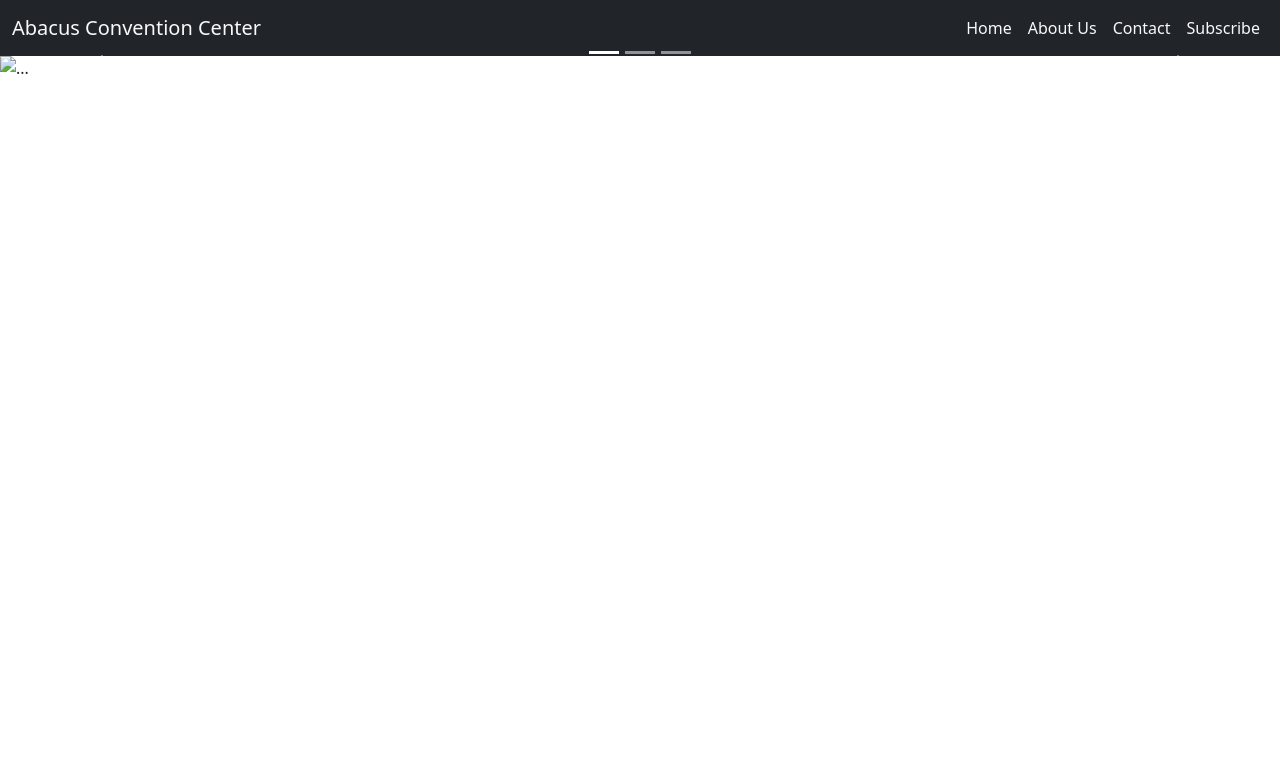
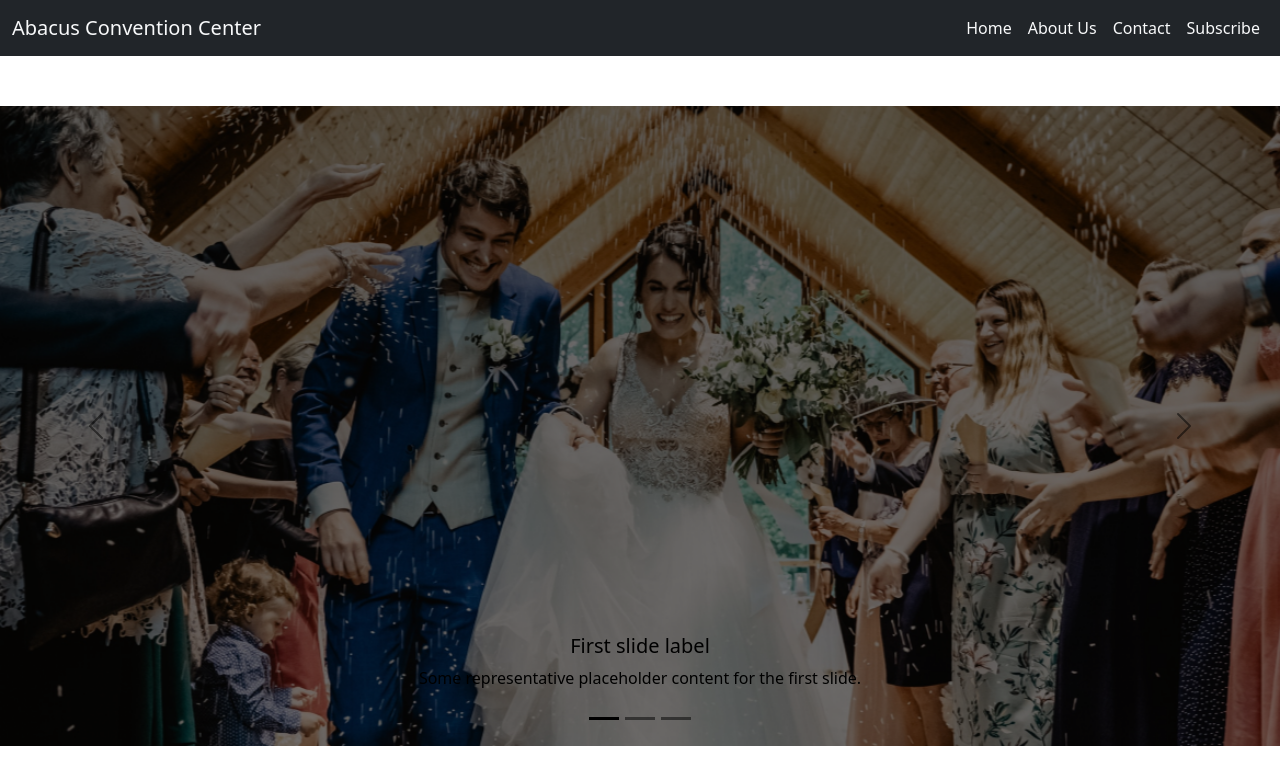
Before and after one commit to minhazroot/convention_centre, a plain HTML site: page index.html in a window 1280 px wide. Drawn offline with nearby package versions, Linux system fonts and the light colour scheme.

Commit message:
banar complit

```diff
--- /dev/null
+++ b/css/style.css
@@ -0,0 +1,7 @@
+#carouselExampleDark {
+    margin-top: 50px;
+
+
+
+
+}
--- a/index.html
+++ b/index.html
@@ -6,6 +6,7 @@
     <meta http-equiv="X-UA-Compatible" content="IE=edge">
     <meta name="viewport" content="width=device-width, initial-scale=1.0">
     <title>convention_centre</title>
+    <link rel="stylesheet" href="css/style.css">
     <link rel="stylesheet" href="https://cdn.jsdelivr.net/npm/bootstrap@5.2.2/dist/css/bootstrap.min.css">
 </head>
 
@@ -51,51 +52,49 @@
     <!-- nav bar end  -->
     <!-- bnar design start -->
     <main>
-        <div id="carouselExampleCaptions" class="carousel slide" data-bs-ride="false">
+        <div id="carouselExampleDark" class="carousel carousel-dark slide" data-bs-ride="carousel">
             <div class="carousel-indicators">
-                <button type="button" data-bs-target="#carouselExampleCaptions" data-bs-slide-to="0" class="active"
+                <button type="button" data-bs-target="#carouselExampleDark" data-bs-slide-to="0" class="active"
                     aria-current="true" aria-label="Slide 1"></button>
-                <button type="button" data-bs-target="#carouselExampleCaptions" data-bs-slide-to="1"
+                <button type="button" data-bs-target="#carouselExampleDark" data-bs-slide-to="1"
                     aria-label="Slide 2"></button>
-                <button type="button" data-bs-target="#carouselExampleCaptions" data-bs-slide-to="2"
+                <button type="button" data-bs-target="#carouselExampleDark" data-bs-slide-to="2"
                     aria-label="Slide 3"></button>
             </div>
             <div class="carousel-inner">
-                <div class="carousel-item active">
-                    <img src="..." class="d-block w-100" alt="...">
+                <div class="carousel-item active" data-bs-interval="10000">
+                    <img src="./images/1 conv.png" class="d-block w-100" alt="...">
                     <div class="carousel-caption d-none d-md-block">
                         <h5>First slide label</h5>
                         <p>Some representative placeholder content for the first slide.</p>
                     </div>
                 </div>
-                <div class="carousel-item">
-                    <img src="..." class="d-block w-100" alt="...">
+                <div class="carousel-item" data-bs-interval="2000">
+                    <img src="./images/2 conv.jpg" class="d-block w-100" alt="...">
                     <div class="carousel-caption d-none d-md-block">
                         <h5>Second slide label</h5>
                         <p>Some representative placeholder content for the second slide.</p>
                     </div>
                 </div>
                 <div class="carousel-item">
-                    <img src="..." class="d-block w-100" alt="...">
+                    <img src="./images/3 conv.jpg" class="d-block w-100" alt="...">
                     <div class="carousel-caption d-none d-md-block">
                         <h5>Third slide label</h5>
                         <p>Some representative placeholder content for the third slide.</p>
                     </div>
                 </div>
             </div>
-            <button class="carousel-control-prev" type="button" data-bs-target="#carouselExampleCaptions"
+            <button class="carousel-control-prev" type="button" data-bs-target="#carouselExampleDark"
                 data-bs-slide="prev">
                 <span class="carousel-control-prev-icon" aria-hidden="true"></span>
                 <span class="visually-hidden">Previous</span>
             </button>
-            <button class="carousel-control-next" type="button" data-bs-target="#carouselExampleCaptions"
+            <button class="carousel-control-next" type="button" data-bs-target="#carouselExampleDark"
                 data-bs-slide="next">
                 <span class="carousel-control-next-icon" aria-hidden="true"></span>
                 <span class="visually-hidden">Next</span>
             </button>
         </div>
-
-
 
     </main>
 
```
Also changed, not shown: images/1 conv.png (added), images/2 conv.jpg (added), images/3 conv.jpg (added), images/4 conv.jpg (added), images/banner.png (deleted).
